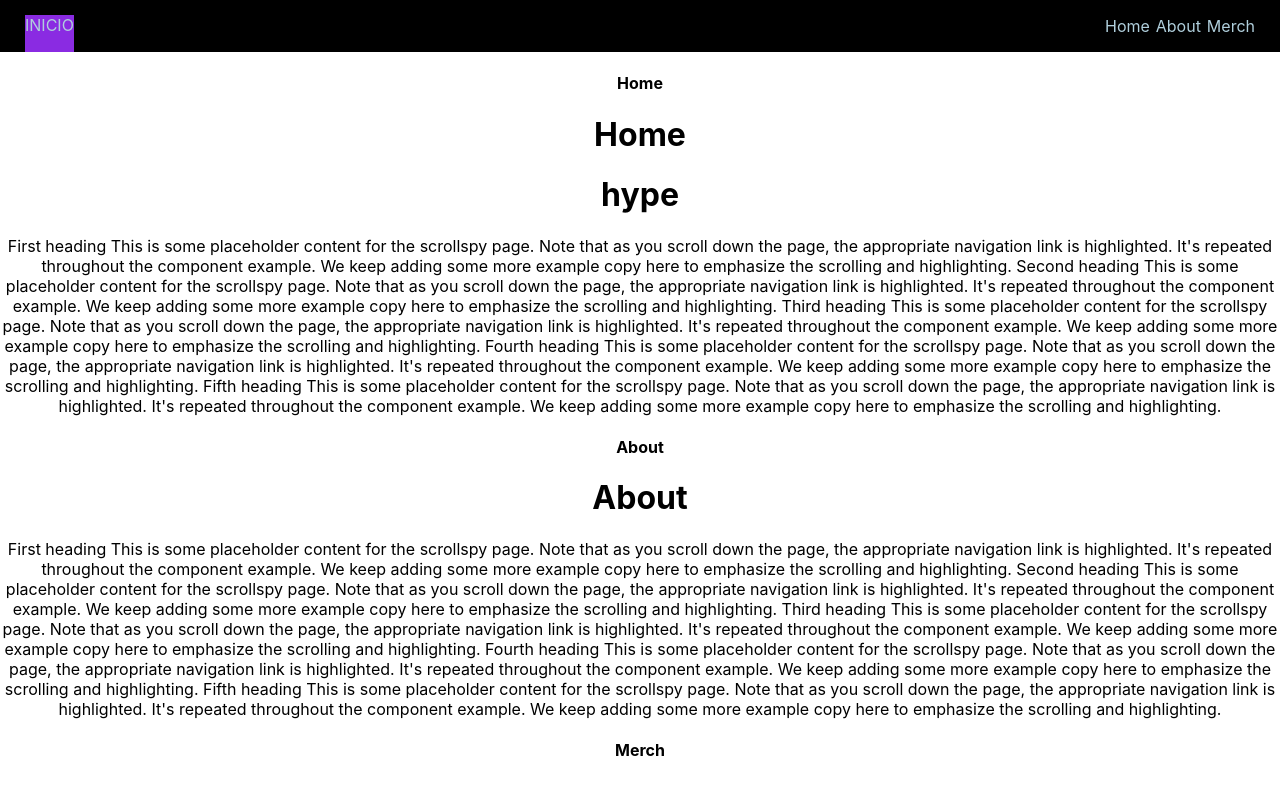
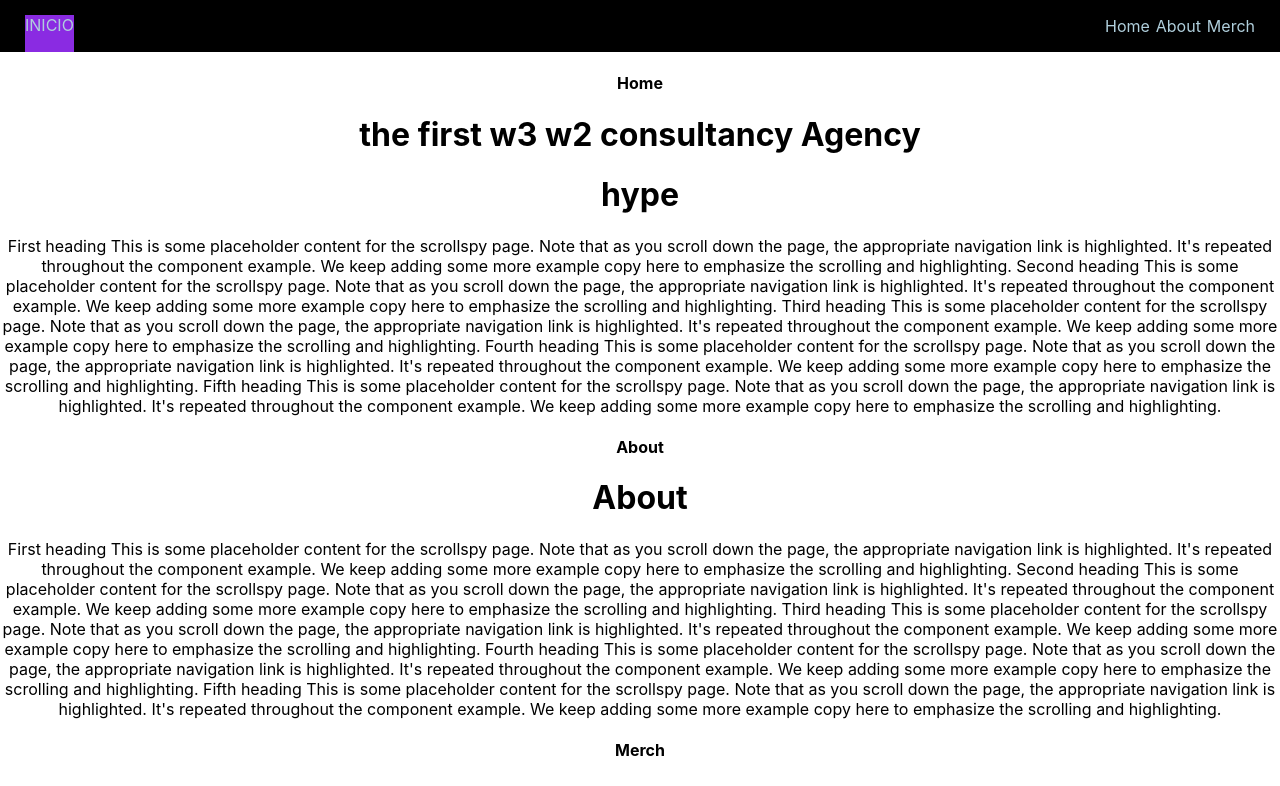
Before and after one commit to dredamonsta1/the-nounish-agency, a React (Create React App) app in the folder the-nounish-agency/: page / in a window 1280 px wide. Shown: the top 786 px of the page. Built offline with nearby package versions, Linux system fonts and the light colour scheme.

Commit message:
working on home js

```diff
--- a/the-nounish-agency/src/components/home/Home.js
+++ b/the-nounish-agency/src/components/home/Home.js
@@ -6,7 +6,7 @@ import React from "react";
 function Home(){
     return(
         <>
-        <h1>Home</h1>
+        <h1>the first w3 w2 consultancy Agency</h1>
         <div className="home-jtron">
         <h1>hype</h1>
         </div>
```
